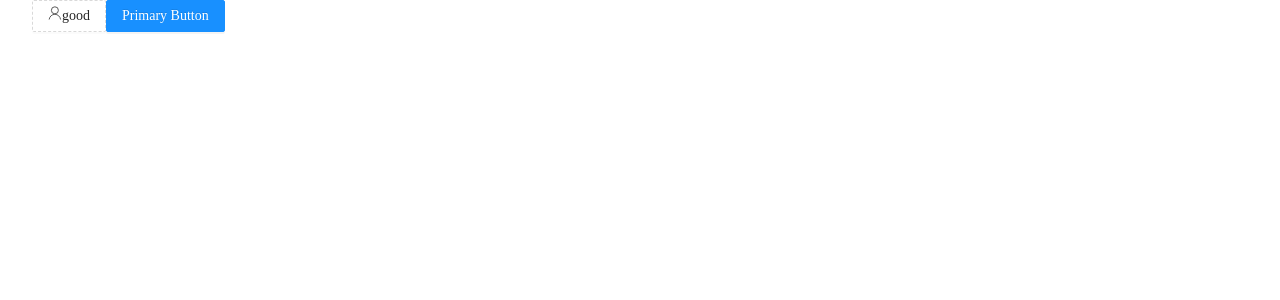
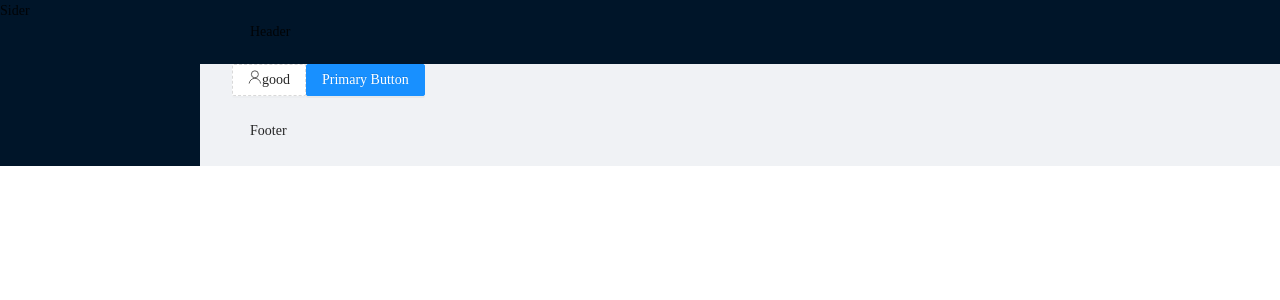
Before and after one commit to Roopaish/nextjs-antd-styled_components, a Next.js app: page / in a window 1280 px wide. Shown: the top 300 px of the page. Built offline with nearby package versions, Linux system fonts and the light colour scheme; a web font is replaced by a local one.

Commit message:
default layout setup

```diff
--- a/src/components/style/button/icon.style.tsx
+++ b/src/components/style/button/icon.style.tsx
@@ -2,6 +2,7 @@ import { Button } from "antd";
 import styled from "styled-components";
 
 const IconButton = styled(Button)`
+
 `
 
 export default IconButton;
--- /dev/null
+++ b/src/layout/default.layout.tsx
@@ -0,0 +1,27 @@
+import { Layout } from "antd";
+import { FC } from "react";
+import {
+  DefaultContent,
+  DefaultFooter,
+  DefaultHeader,
+  DefaultSider,
+} from "./style/wrap.style";
+
+interface LayoutProps {
+  children: any;
+}
+
+const DefaultLayout: FC<LayoutProps> = ({ children }) => {
+  return (
+    <Layout>
+      <DefaultSider>Sider</DefaultSider>
+      <Layout>
+        <DefaultHeader>Header</DefaultHeader>
+        <DefaultContent>{children}</DefaultContent>
+        <DefaultFooter>Footer</DefaultFooter>
+      </Layout>
+    </Layout>
+  );
+};
+
+export default DefaultLayout;
--- /dev/null
+++ b/src/layout/style/wrap.style.tsx
@@ -0,0 +1,13 @@
+import styled from "styled-components";
+import { Layout } from "antd";
+const { Sider, Header, Content, Footer } = Layout;
+
+const DefaultHeader = styled(Header)``;
+
+const DefaultSider = styled(Sider)``;
+
+const DefaultContent = styled(Content)``;
+
+const DefaultFooter = styled(Footer)``;
+
+export { DefaultHeader, DefaultSider, DefaultContent, DefaultFooter };
--- a/src/pages/index.tsx
+++ b/src/pages/index.tsx
@@ -6,15 +6,18 @@ import Icon from "../assets/icons";
 import IconButton from "../components/style/button/icon.style";
 
 import { Button } from "antd";
+import DefaultLayout from "../layout/default.layout";
 
 const Home: NextPage = () => {
   return (
+    <DefaultLayout>
       <div className={styles.container}>
         <IconButton type="dashed" icon={<Icon type="person" color="#000" />}>
           good
         </IconButton>
         <Button type="primary">Primary Button</Button>
       </div>
+    </DefaultLayout>
   );
 };
 
```
Lines whose indentation alone changed are shown as unchanged.
